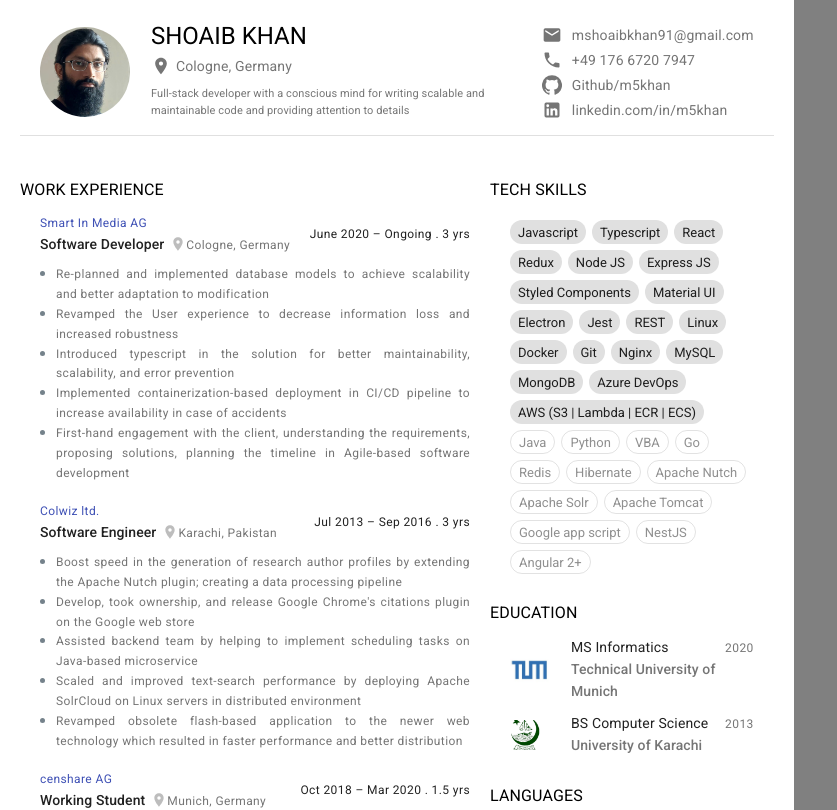
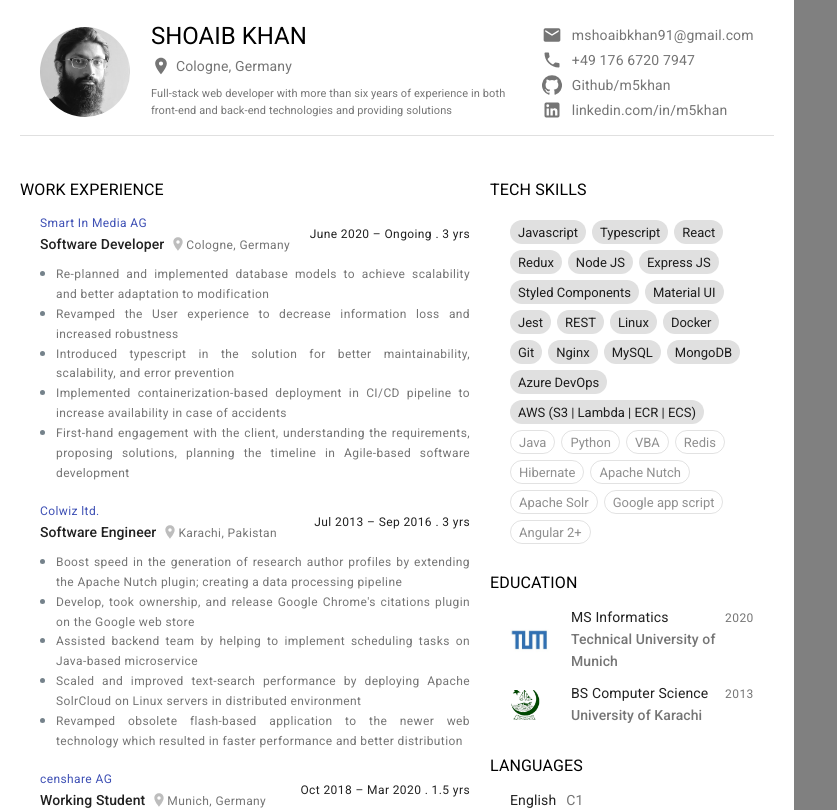
Before and after one commit to m5khan/my-cv, a React (Create React App) app: page / in a window 1280 px wide. Shown: the top 810 px of the page, without its empty margins (0-837 px from the left). Built offline with nearby package versions, Linux system fonts and the light colour scheme.

Commit message:
picture and headline text update

```diff
--- a/src/Resume.json
+++ b/src/Resume.json
@@ -74,7 +74,6 @@
         "Express JS",
         "Styled Components",
         "Material UI",
-        "Electron",
         "Jest",
         "REST",
         "Linux",
@@ -90,14 +89,11 @@
         "Java",
         "Python",
         "VBA",
-        "Go",
         "Redis",
         "Hibernate",
         "Apache Nutch",
         "Apache Solr",
-        "Apache Tomcat",
         "Google app script",
-        "NestJS",
         "Angular 2+"
     ],
     "education": {
--- a/src/components/Header.jsx
+++ b/src/components/Header.jsx
@@ -24,7 +24,7 @@ const Header = () => {
         <>
         <Grid style={{padding: "0 20px"}} container justify="space-between" alignItems="flex-start">
             <Grid item xs={1.5}>
-                <Avatar style={{width: '90px', height:'90px', marginTop:'7px'}} alt="Shoaib Khan" src={'shoaib5.png'} />
+                <Avatar style={{width: '90px', height:'90px', marginTop:'7px'}} alt="Shoaib Khan" src={'shoaib6.png'} />
             </Grid>
             <Grid item xs={6.5}>
                 <Box>
@@ -41,7 +41,8 @@ const Header = () => {
                 </SBox> */}
                 <Box maxWidth="370px" style={{ marginTop: '10px' }}>
                     {/* <Typography style={{ fontSize: '11px' }} component="p" color="textSecondary">Software developer specialized in Web with a conscious mind for writing scalable and maintainable code, and providing attention to details</Typography> */}
-                    <Typography style={{ fontSize: '11px' }} component="p" color="textSecondary">Full-stack developer with a conscious mind for writing scalable and maintainable code and providing attention to details</Typography>
+                    {/* <Typography style={{ fontSize: '11px' }} component="p" color="textSecondary">Full-stack developer with a conscious mind for writing scalable and maintainable code and providing attention to details</Typography> */}
+                    <Typography style={{ fontSize: '11px' }} component="p" color="textSecondary">Full-stack web developer with more than six years of experience in both front-end and back-end technologies and providing solutions</Typography>
                 </Box>
                 </Box>
             </Grid>
```
Also changed, not shown: public/shoaib6.png (added).
